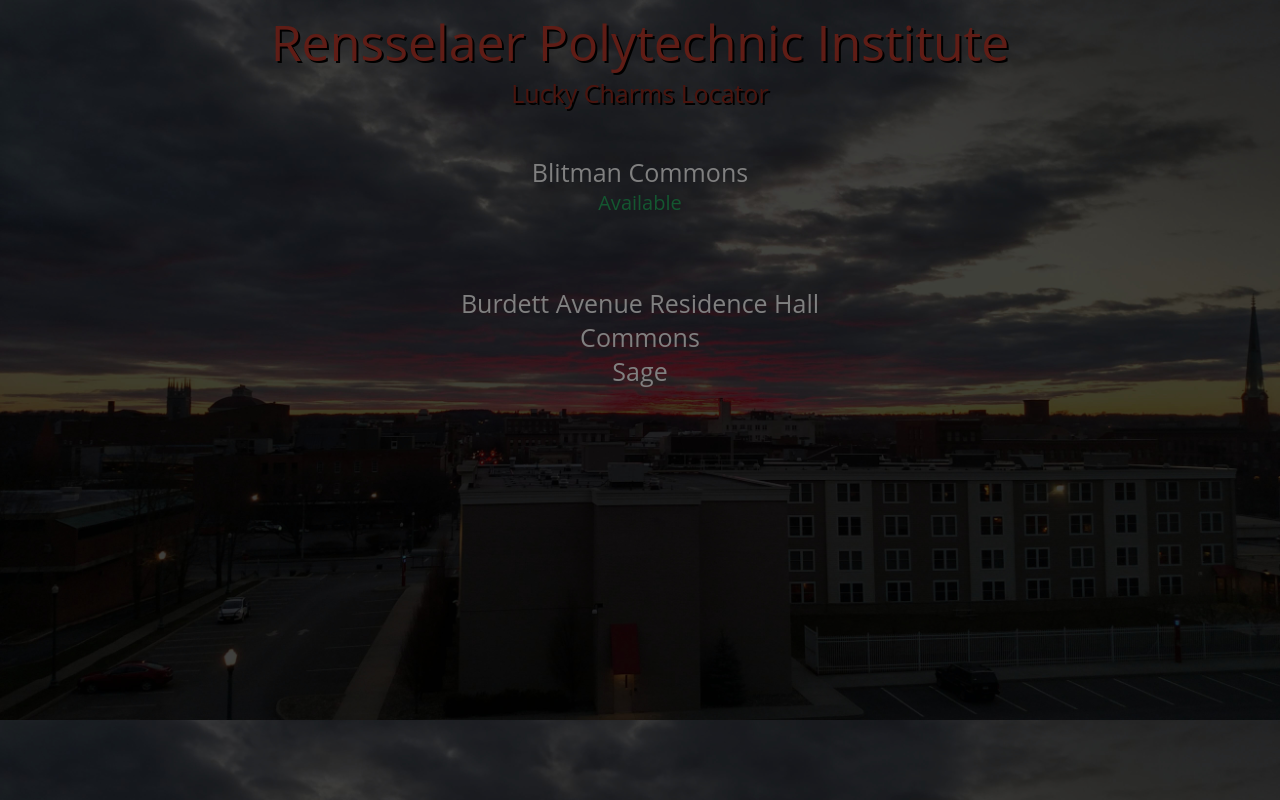
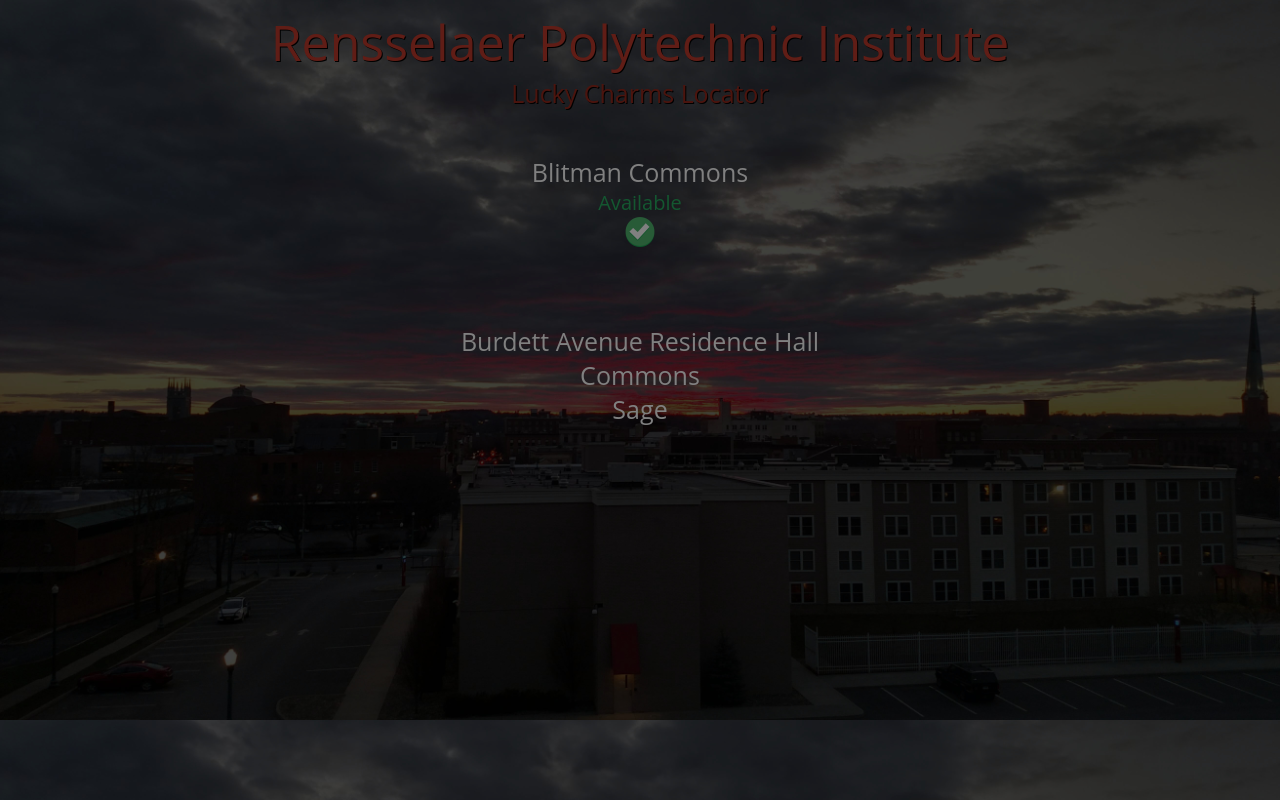
Before and after one commit to JCBird1012/Charmfind, a plain HTML site: page index.html in a window 1280 px wide. Drawn offline with Linux system fonts and the light colour scheme.

Commit message:
Created folder structure, added green check (again mostly tenative)

```diff
--- a/index.html
+++ b/index.html
@@ -1,14 +1,14 @@
 <!DOCTYPE html>
 <html lang = "en">
 <head>
-	<link rel="stylesheet" type="text/css" href="animate.css"/>
+	<link rel="stylesheet" type="text/css" href="css/animate.css"/>
 	<meta http-equiv="content-type" content="text/html; charset=UTF-8">
 	<title> RPI - Lucky Charms Locator</title>
-	<link rel="shortcut icon" href="rainbow.ico">
+	<link rel="shortcut icon" href="img/rainbow.ico">
 
 	<style>
 	body {
-		background-image: url("downtown.jpg");
+		background-image: url("img/downtown.jpg");
 		background-size: cover;
 		filter: brightness(50%);
 	}
@@ -19,7 +19,7 @@
 		color: #c0392b;
 		font-size: 50px;
 		font-family: 'Open Sans', sans-serif;
-		text-shadow: 2px 2px #000000;
+		text-shadow: 1px 1px #000000;
 	}
 
 	#smallheader {
@@ -29,7 +29,7 @@
 		color: #96281B;
 		font-size: 25px;
 		font-family: 'Open Sans', sans-serif;
-		text-shadow: 2px 2px #000000;
+		text-shadow: 1px 1px #000000;
 	}
 
 	#dininghall {
@@ -42,8 +42,14 @@
 	{
 		color: #27ae60;
 		font-size: 20px;
-		margin-bottom: 70px;
 		font-family: 'Open Sans', sans-serif;
+	}
+
+	.greencheck
+	{
+    	max-width: 2.5%;
+    	height: auto;
+    	margin-bottom: 70px;
 	}
 
 	</style>
@@ -56,7 +62,11 @@
 
 		<center>
 			<div id = "dininghall">Blitman Commons</div>
-			<center><div id = "available">Available</div></center>
+			<center><div id = "available">
+			Available
+			<div id = "greencheck"><center><img class = "greencheck" src = "img/greencheck.png"></center></div>
+
+			</div></center>
 			<div id = "dininghall">Burdett Avenue Residence Hall</div>
 			<center><div id = "dininghall">Commons</div>
 			<div id = "dininghall">Sage</div>
```
Also changed, not shown: css/animate.css (renamed from animate.css), img/downtown.jpg (renamed from downtown.jpg), img/greencheck.png (renamed from greencheck.png), img/rainbow.ico (added), rainbow.ico (deleted).
